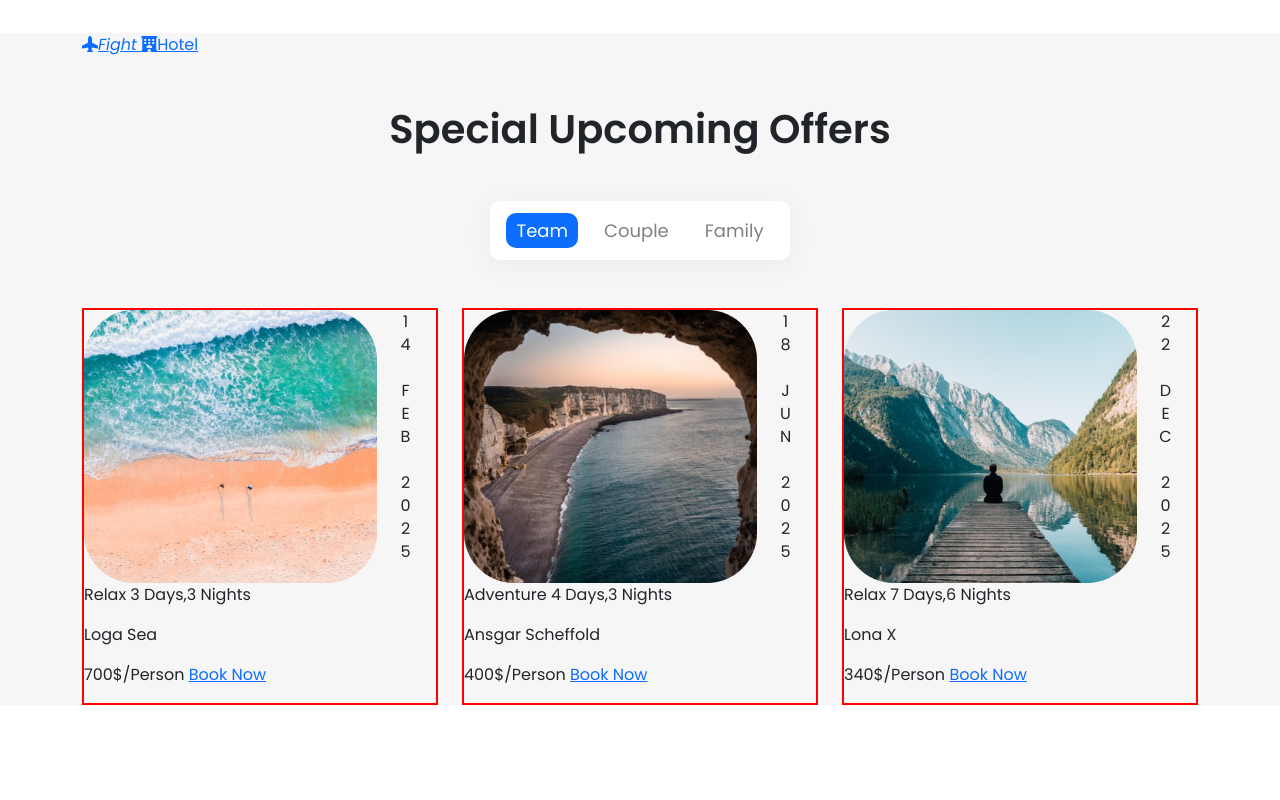
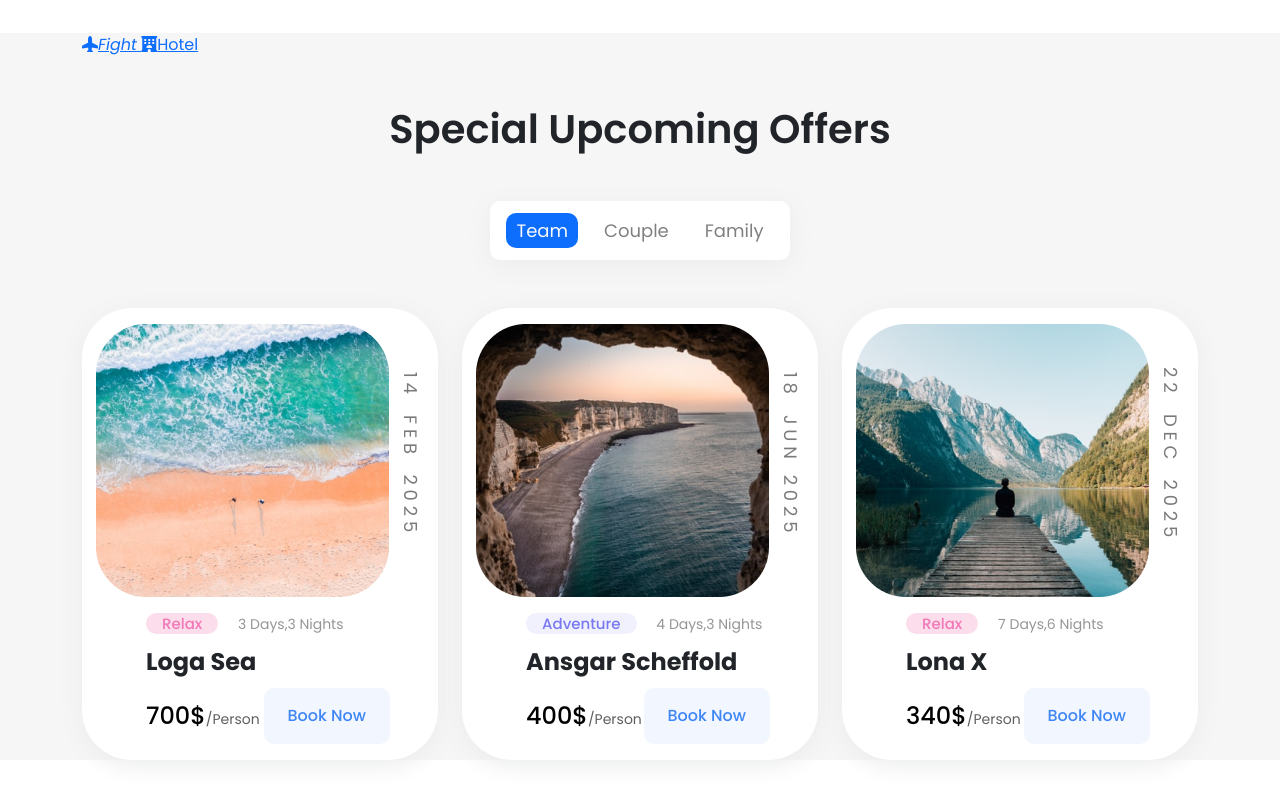
Before and after one commit to krifa-med-aziz/Travel-Agency-Web-Site-TRELOO, a plain HTML site: page index.html in a window 1280 px wide. Shown: the part 919-1719 px from the top of the page. Before the commit the page ends 1672 px from the top, so only its background shows below. Drawn offline with nearby package versions, Linux system fonts and the light colour scheme.

Commit message:
update files
Offers section Done

```diff
--- a/index.html
+++ b/index.html
@@ -112,51 +112,85 @@
             </div>
           </div>
           <div class="offers-details">
-            <div class="row flex-sm-row flex-column">
-              <div class="col">
-                <div class="offer1">
-                  <div class="picture d-flex gap-3">
-                    <img src="assets/offer1.png" alt="picture" />
-                    <p>14 FEB 2025</p>
+            <div class="row gy-4 flex-sm-row flex-column">
+              <div class="col-12 col-xl-4">
+                <div class="offer1 py-3">
+                  <div
+                    class="picture d-flex justify-content-center gap-2 text-center"
+                  >
+                    <img
+                      class="img-fluid"
+                      src="assets/offer1.png"
+                      alt="picture"
+                    />
+                    <p>
+                      <span class="mb-3">1 4</span>
+                      <span class="mb-3">F E B</span> 2 0 2 5
+                    </p>
                   </div>
-                  <div class="description">
-                    <p><span>Relax</span> 3 Days,3 Nights</p>
-                    <p class="place">Loga Sea</p>
-                    <div class="price">
+                  <div class="description px-5 mt-3">
+                    <p class="period mb-0">
+                      <span class="type px-3 mx-3">Relax</span> 3 Days,3 Nights
+                    </p>
+                    <p class="place ms-3 my-2">Loga Sea</p>
+                    <div class="price ms-3 d-flex justify-content-between">
                       <p class="d-inline-block"><span>700$</span>/Person</p>
-                      <a href="#">Book Now</a>
+                      <a class="px-4 py-3 text-center" href="#">Book Now</a>
                     </div>
                   </div>
                 </div>
               </div>
-              <div class="col">
-                <div class="offer2">
-                  <div class="picture d-flex gap-3">
-                    <img src="assets/offer2.png" alt="picture" />
-                    <p>18 JUN 2025</p>
+              <div class="col-12 col-xl-4">
+                <div class="offer2 py-3">
+                  <div
+                    class="picture d-flex justify-content-center gap-2 text-center"
+                  >
+                    <img
+                      class="img-fluid"
+                      src="assets/offer2.png"
+                      alt="picture"
+                    />
+                    <p>
+                      <span class="mb-3">1 8</span>
+                      <span class="mb-3">J U N</span>2 0 2 5
+                    </p>
                   </div>
-                  <div class="description">
-                    <p><span>Adventure</span> 4 Days,3 Nights</p>
-                    <p class="place">Ansgar Scheffold</p>
-                    <div class="price">
+                  <div class="description px-5 mt-3">
+                    <p class="period mb-0">
+                      <span class="type px-3 mx-3">Adventure</span> 4 Days,3
+                      Nights
+                    </p>
+                    <p class="place ms-3 my-2">Ansgar Scheffold</p>
+                    <div class="price ms-3 d-flex justify-content-between">
                       <p class="d-inline-block"><span>400$</span>/Person</p>
-                      <a href="#">Book Now</a>
+                      <a class="px-4 py-3 text-center" href="#">Book Now</a>
                     </div>
                   </div>
                 </div>
               </div>
-              <div class="col">
-                <div class="offer3">
-                  <div class="picture d-flex gap-3">
-                    <img src="assets/offer3.png" alt="picture" />
-                    <p>22 DEC 2025</p>
+              <div class="col-12 col-xl-4">
+                <div class="offer3 py-3">
+                  <div
+                    class="picture d-flex justify-content-center gap-2 text-center"
+                  >
+                    <img
+                      class="img-fluid"
+                      src="assets/offer3.png"
+                      alt="picture"
+                    />
+                    <p>
+                      <span class="mb-3">2 2</span>
+                      <span class="mb-3">D E C</span> 2 0 2 5
+                    </p>
                   </div>
-                  <div class="description">
-                    <p><span>Relax</span> 7 Days,6 Nights</p>
-                    <p class="place">Lona X</p>
-                    <div class="price">
+                  <div class="description px-5 mt-3">
+                    <p class="period mb-0">
+                      <span class="type px-3 mx-3">Relax</span> 7 Days,6 Nights
+                    </p>
+                    <p class="place ms-3 my-2">Lona X</p>
+                    <div class="price ms-3 d-flex justify-content-between">
                       <p class="d-inline-block"><span>340$</span>/Person</p>
-                      <a href="#">Book Now</a>
+                      <a class="px-4 py-3 text-center" href="#">Book Now</a>
                     </div>
                   </div>
                 </div>
--- a/style.css
+++ b/style.css
@@ -164,17 +164,70 @@ main {
 .offers .container h1 {
   font-weight: 600;
 }
+.offers .container .offers-details .row .col-12 .offer1,
+.offers .container .offers-details .row .col-12 .offer2,
+.offers .container .offers-details .row .col-12 .offer3,
 .offers .container .buttons .bt-links {
   border-radius: 10px;
   box-shadow: 0px 5px 25px 0px #eaebec;
   background-color: white;
 }
-.offers .container .offers-details .row .col .picture p {
+.offers .container .offers-details .row .col-12 .picture p {
   writing-mode: vertical-rl;
-  text-orientation: upright;
+  color: #00000085;
+  font-size: 18px;
 }
-.offers .container .offers-details .row .col .offer1,
-.offers .container .offers-details .row .col .offer2,
-.offers .container .offers-details .row .col .offer3 {
-  border: solid red 2px;
+.offers .container .offers-details .row .col-12 .offer1,
+.offers .container .offers-details .row .col-12 .offer2,
+.offers .container .offers-details .row .col-12 .offer3 {
+  border-radius: 50px;
 }
+.offers .container .offers-details .row .col-12 .offer1 .description .type,
+.offers .container .offers-details .row .col-12 .offer3 .description .type {
+  color: #f178b6;
+  background-color: #fcddec;
+  border-radius: 50px;
+  font-weight: 450;
+  font-size: 15px;
+}
+.offers .container .offers-details .row .col-12 .offer2 .description .type {
+  color: #7879f1;
+  background-color: #f1f1fd;
+  border-radius: 50px;
+  font-weight: 450;
+  font-size: 15px;
+}
+
+.offers .container .offers-details .row .col-12 .description .period {
+  color: #0000006a;
+  font-size: 14px;
+}
+
+.offers .container .offers-details .row .col-12 .description .place {
+  font-size: 24px;
+  font-weight: bold;
+}
+
+.offers .container .offers-details .row .col-12 .description .price p {
+  color: #000000a1;
+  font-size: 14px;
+  font-weight: 400;
+  margin: auto 0px;
+}
+.offers .container .offers-details .row .col-12 .description .price span {
+  color: black;
+  font-size: 24px;
+  font-weight: 500;
+}
+.offers .container .offers-details .row .col-12 .description .price a {
+  text-decoration: none;
+  background-color: #f2f6ff;
+  border-radius: 10px;
+  color: #3e86f5;
+  transition: 0.2s ease-in-out;
+  font-weight: 500;
+}
+.offers .container .offers-details .row .col-12 .description .price a:hover {
+  color: #3e86f5;
+  transition: 0.2s ease-in-out;
+}
```
